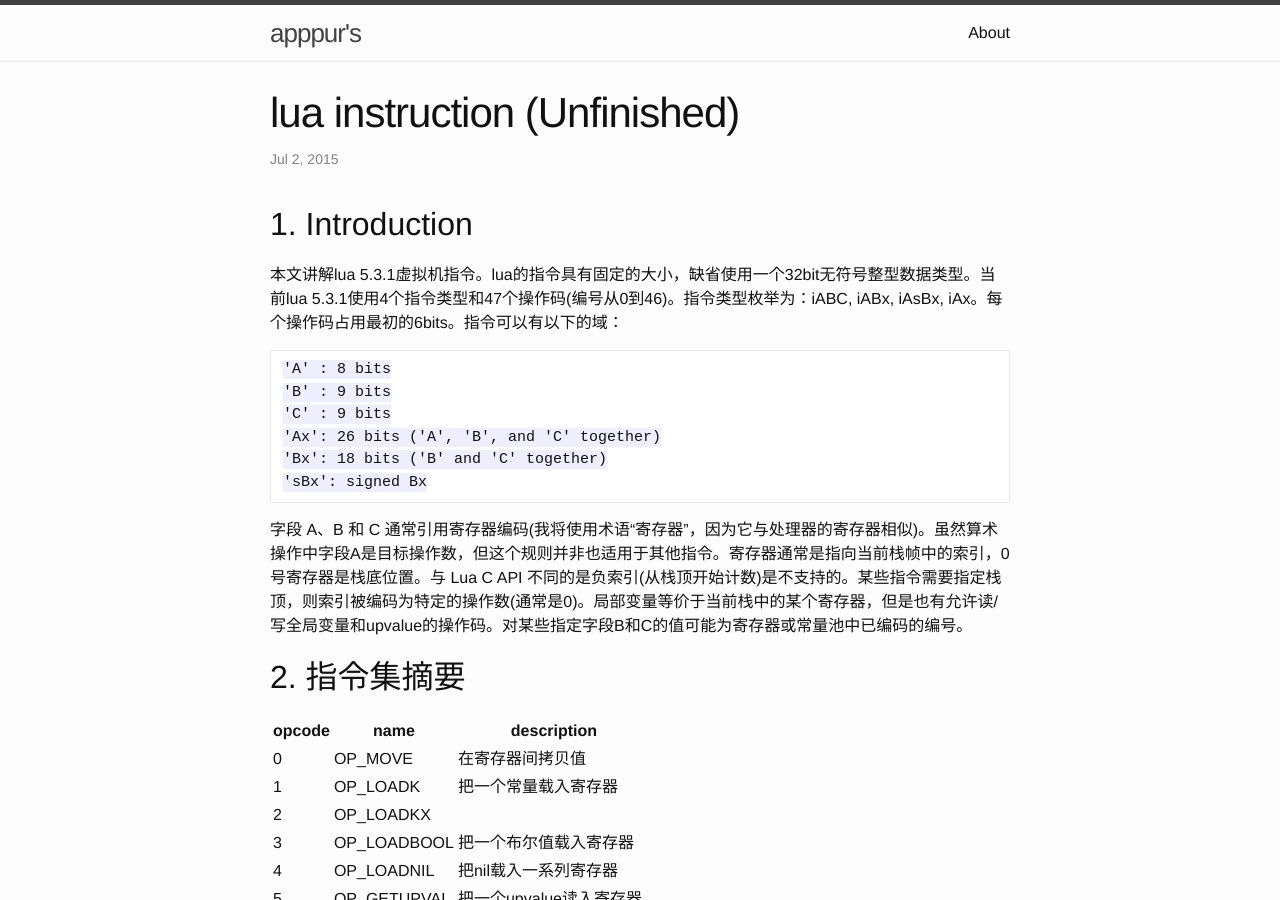
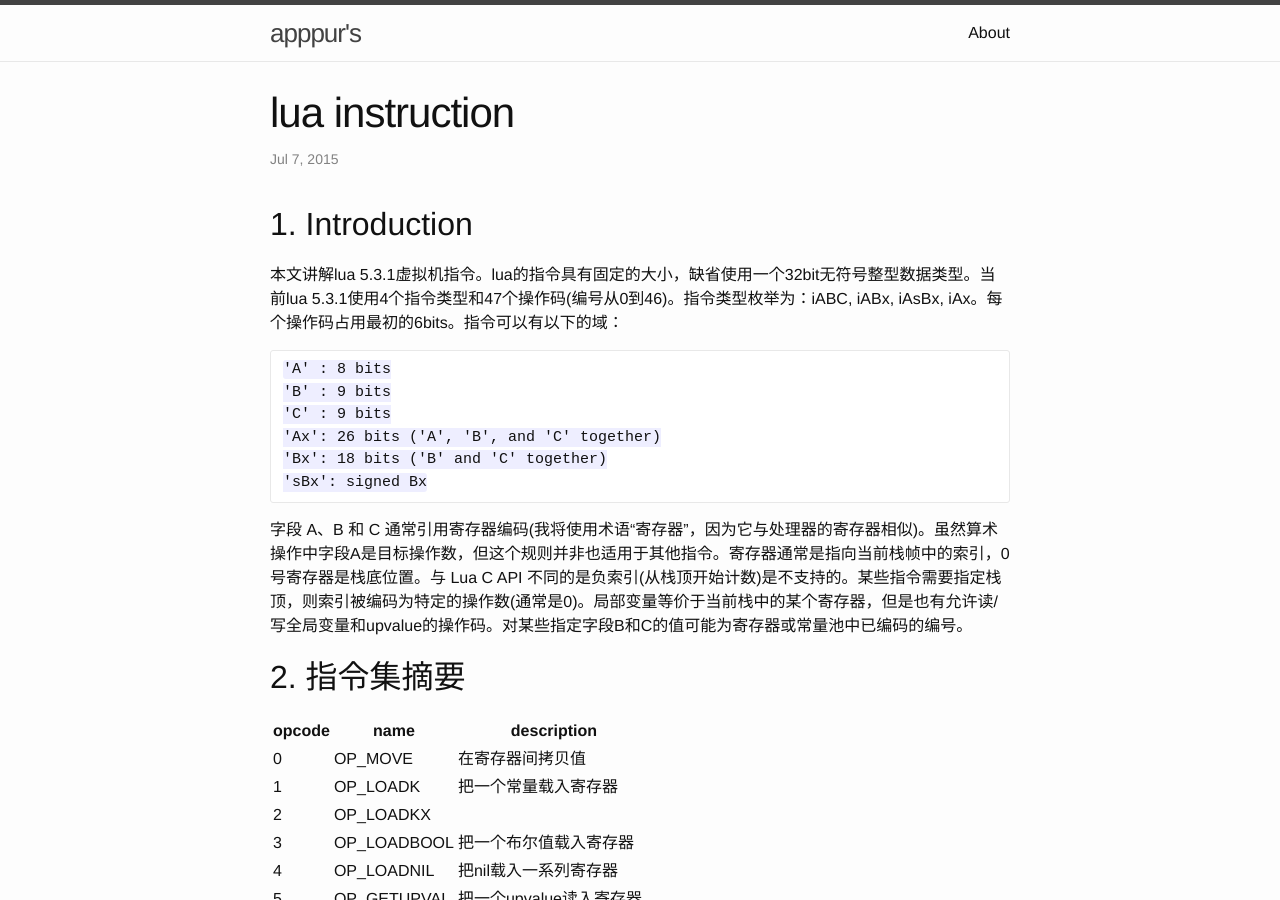
Before and after one commit to apppur/apppur.github.io, a Jekyll site: the page built from _posts/2015-7-2-lua-instruction.markdown, in a window 1280 px wide and 900 px high. Built offline with Jekyll 4.4.1, drawn with Linux system fonts in a browser that asks for light colours.

Commit message:
modify time

```diff
--- a/_posts/2015-7-2-lua-instruction.markdown
+++ b/_posts/2015-7-2-lua-instruction.markdown
@@ -1,7 +1,7 @@
 ---
 layout: post
-title:  lua instruction (Unfinished)
-date:   2015-07-02 11:00
+title:  lua instruction
+date:   2015-07-07 11:00
 categories: coding
 ---
 
```
